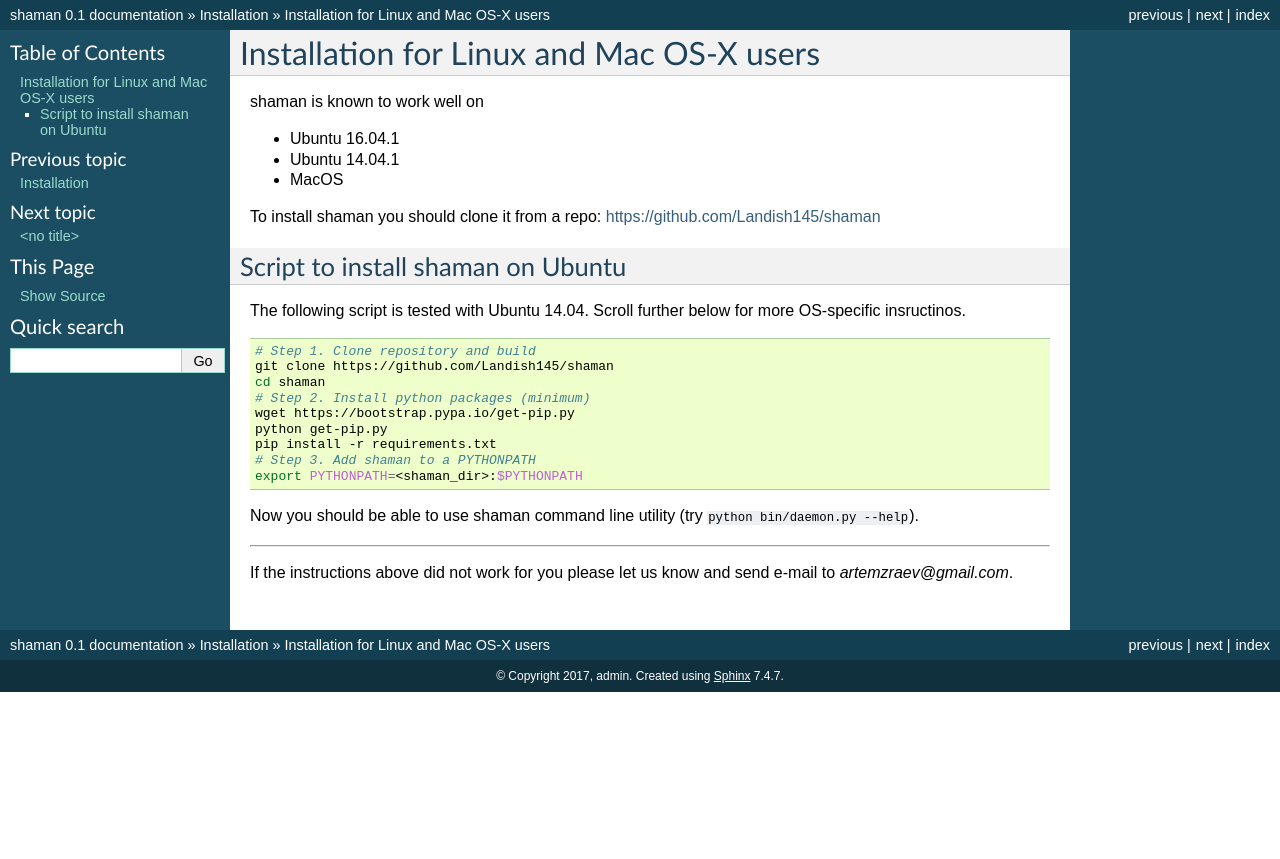
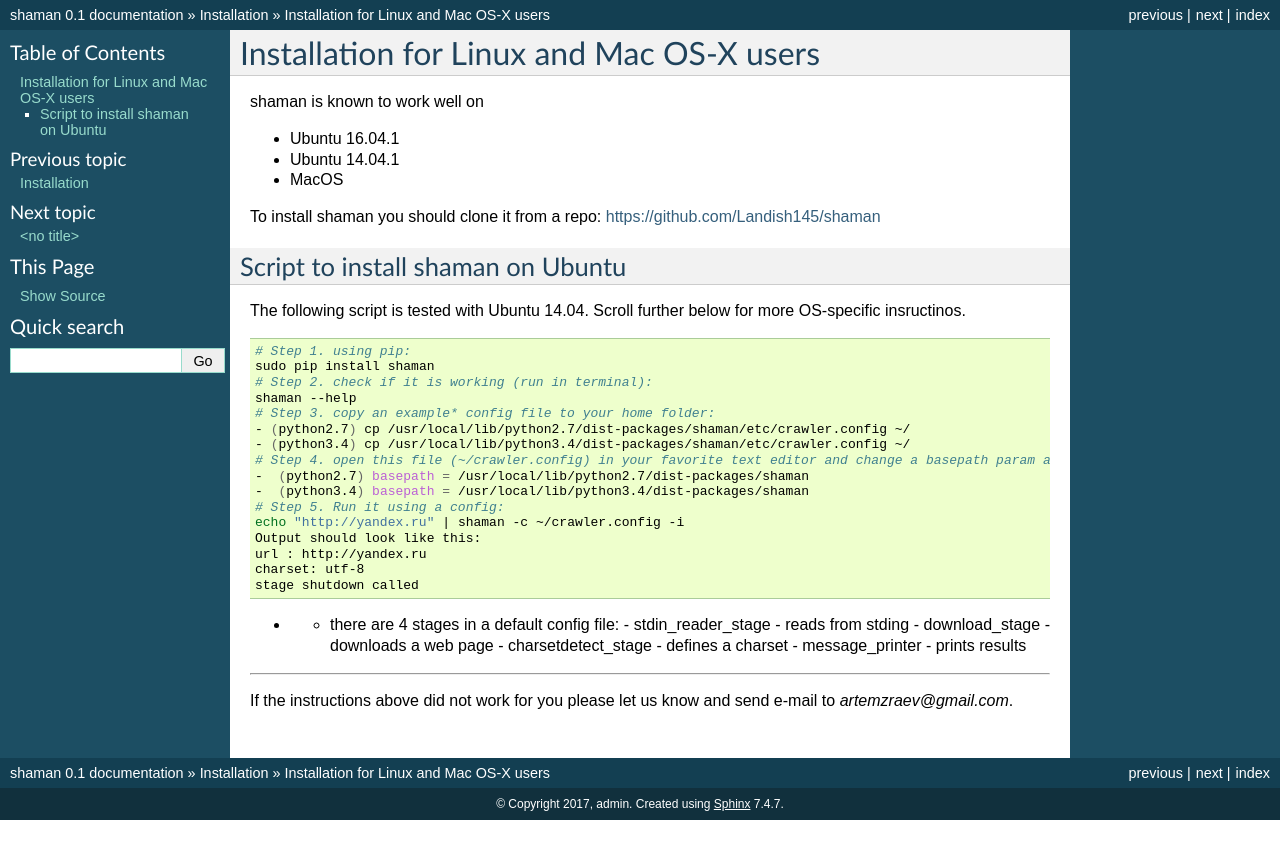
Before and after one commit to AndreyEmelyanenko/shaman, a Sphinx documentation site: the page built from doc/source/installation/linux.rst, in a window 1280 px wide. Shown: the top 859 px of the page. Built offline with Sphinx 7.4.7, drawn with Linux system fonts in a browser that asks for light colours; pages that are not in the unit, such as notebooks, are missing from menus.

Commit message:
Update linux.rst

```diff
--- a/doc/source/installation/linux.rst
+++ b/doc/source/installation/linux.rst
@@ -18,17 +18,28 @@ Scroll further below for more OS-specific insructinos.
 
 .. code-block:: bash
 
-    # Step 1. Clone repository and build
-    git clone https://github.com/Landish145/shaman
-    cd shaman
-    # Step 2. Install python packages (minimum)
-    wget https://bootstrap.pypa.io/get-pip.py
-    python get-pip.py
-    pip install -r requirements.txt
-    # Step 3. Add shaman to a PYTHONPATH
-    export PYTHONPATH=<shaman_dir>:$PYTHONPATH
+    # Step 1. using pip:
+    sudo pip install shaman
+    # Step 2. check if it is working (run in terminal):
+    shaman --help
+    # Step 3. copy an example* config file to your home folder:
+    - (python2.7) cp /usr/local/lib/python2.7/dist-packages/shaman/etc/crawler.config ~/
+    - (python3.4) cp /usr/local/lib/python3.4/dist-packages/shaman/etc/crawler.config ~/
+    # Step 4. open this file (~/crawler.config) in your favorite text editor and change a basepath param as follows:
+    -  (python2.7) basepath = /usr/local/lib/python2.7/dist-packages/shaman
+    -  (python3.4) basepath = /usr/local/lib/python3.4/dist-packages/shaman
+    # Step 5. Run it using a config:
+    echo "http://yandex.ru" | shaman -c ~/crawler.config -i
+    Output should look like this:
+    url : http://yandex.ru
+    charset: utf-8
+    stage shutdown called
 
-Now you should be able to use shaman command line utility (try ``python bin/daemon.py --help``).
+* - there are 4 stages in a default config file:
+    - stdin_reader_stage - reads from stding
+    - download_stage - downloads a web page
+    - charsetdetect_stage - defines a charset
+    - message_printer - prints results
 
 
 ----------------
```
